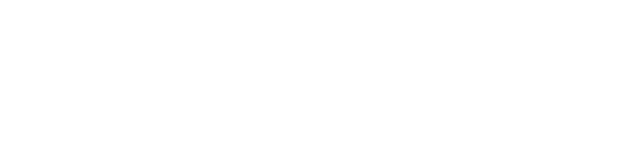
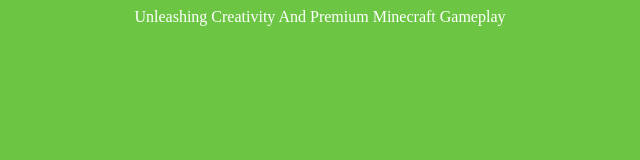
Before and after one commit to MARAUDERSS/IncursivelantisSMP, a plain HTML site: page index.html in a window 1280 px wide. Shown: the whole page, without its empty margins (320-960 px from the left). Drawn offline with Linux system fonts and the light colour scheme.

Commit message:
Update index.html

```diff
--- a/index.html
+++ b/index.html
@@ -10,7 +10,7 @@
 
   <style>
     body {
-      background-colour:#6cc644;
+      background-color:#6cc644;
       color:#fff;
       text-align:center;
     }
```
